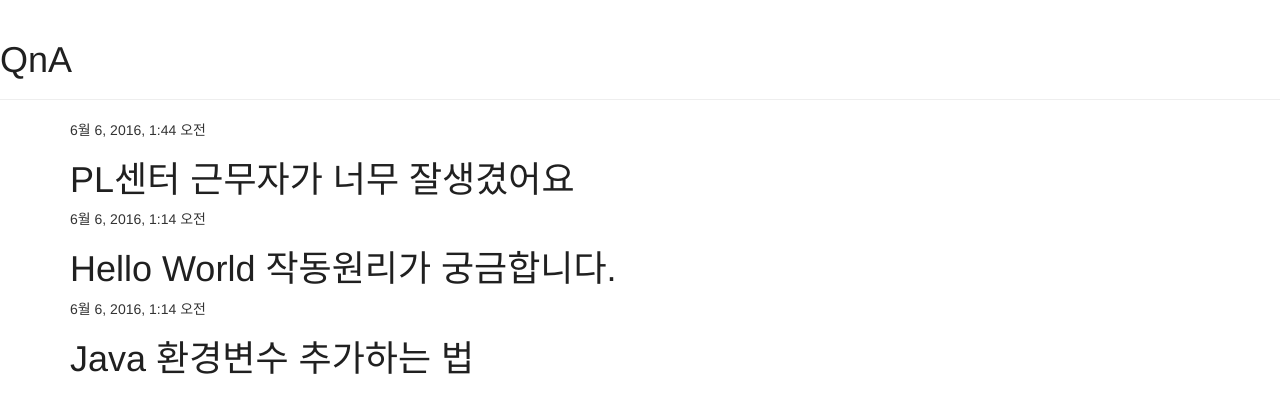
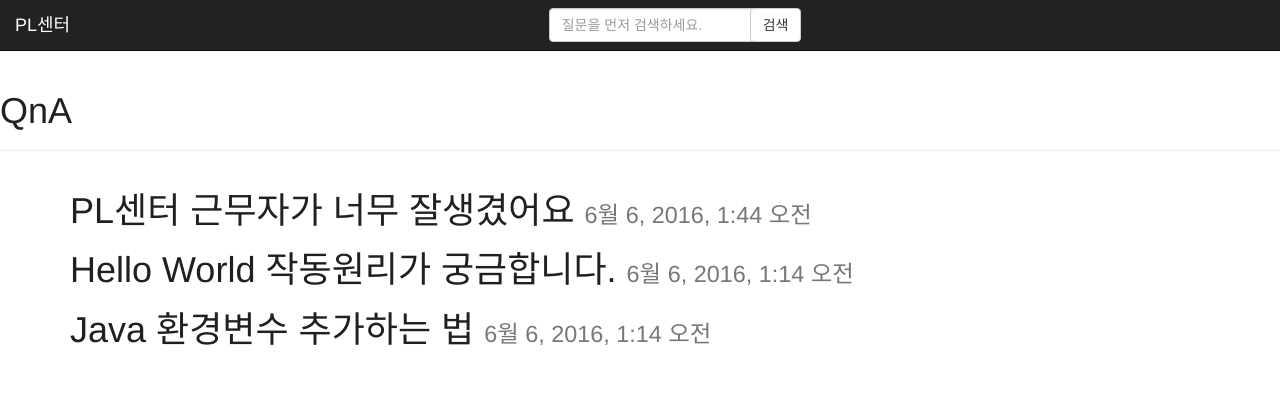
Before and after one commit to jhoon2816/KU-PL, a Django app: page / in a window 1280 px wide. Shown: the top 413 px of the page. Run offline with Django 3.2, Linux system fonts and the light colour scheme; data comes from the database, SQL or seed files in the repository; both versions use the stored data as it was after the commit; some libraries are stand-ins or nearby versions.

Commit message:
Init: Add navigation bar and search form.

```diff
--- a/pls/settings.py
+++ b/pls/settings.py
@@ -9,6 +9,7 @@ BASE_DIR = os.path.dirname(os.path.dirname(os.path.abspath(__file__)))
 
 # SECURITY WARNING: keep the secret key used in production secret!
 SECRET_KEY = 'ukb51_mr)ultwcb8ts*btk8exm)eng&_vs5ce*k_d18fko72wn'
+
 
 # SECURITY WARNING: don't run with debug turned on in production!
 DEBUG = True
@@ -68,6 +69,7 @@ DATABASES = {
     }
 }
 
+
 # Internationalization
 # https://docs.djangoproject.com/en/1.8/topics/i18n/
 LANGUAGE_CODE = 'ko-kr'
@@ -82,6 +84,7 @@ USE_TZ = True
 STATIC_URL = '/static/'
 STATIC_ROOT = os.path.join(BASE_DIR, 'static')
 
+
 # Message tags with Bootstrap 3
 MESSAGE_TAGS = {
             messages.SUCCESS: 'alert-success success',
--- a/pls/urls.py
+++ b/pls/urls.py
@@ -12,7 +12,8 @@ Class-based views
 Including another URLconf
     1. Add a URL to urlpatterns:  url(r'^blog/', include('blog.urls'))
 """
-from django.conf.urls import include, url
+from django.conf.urls import include
+from django.conf.urls import url
 from django.contrib import admin
 
 urlpatterns = [
--- a/templates/qna/base.htm
+++ b/templates/qna/base.htm
@@ -1,18 +1,28 @@
 {% load staticfiles %}
 <html>
 <head>
-	<title>고려대 프로그래밍언어지원센터</title>
+	<title>고려대학교 PL센터</title>
 	<link rel="stylesheet" href="//maxcdn.bootstrapcdn.com/bootstrap/3.2.0/css/bootstrap.min.css">
 	<link rel="stylesheet" href="{% static 'css/qna.css' %}">
 </head>
 <body>
+	<nav class="navbar navbar-inverse navbar-static-top">
+		<a class="navbar-brand" href="/">PL센터</a>
+			<form class="navbar-form" role="search" style="text-align: center;">
+				<div class="form-group">
+					<input type="text" class="form-control" placeholder="질문을 먼저 검색하세요.">
+				</div>
+				<button type="submit" class="btn btn-default" style="margin-left: -10px;">검색</button>
+			</form>
+	</nav>
+
 	<div class="page-header">
 		<h1><a href="/qna">QnA</a></h1>
 	</div>
 
 	<div class="content container">
 		<div class="row">
-			<div class="col-md-8">
+			<div class="col-md-9">
 			{% block content %}
 			{% endblock %}
 			</div>
--- a/templates/qna/question_list.htm
+++ b/templates/qna/question_list.htm
@@ -3,8 +3,7 @@
 {% block content %}
 	{% for question in questions %}
 	<div>
-		<span>{{ question.updated_date }}</span>
-		<h1><a href="{% url 'question_detail' pk=question.pk %}">{{ question.title }}</a></h1>
+        <h1><a href="{% url 'question_detail' pk=question.pk %}">{{ question.title }} <small>{{ question.updated_date }}</small></a></h1>
 		<p>{{ question.text|linebreaks }}</p>
 	</div>
 	{% endfor %}
```
Also changed, not shown: db.sqlite3.
